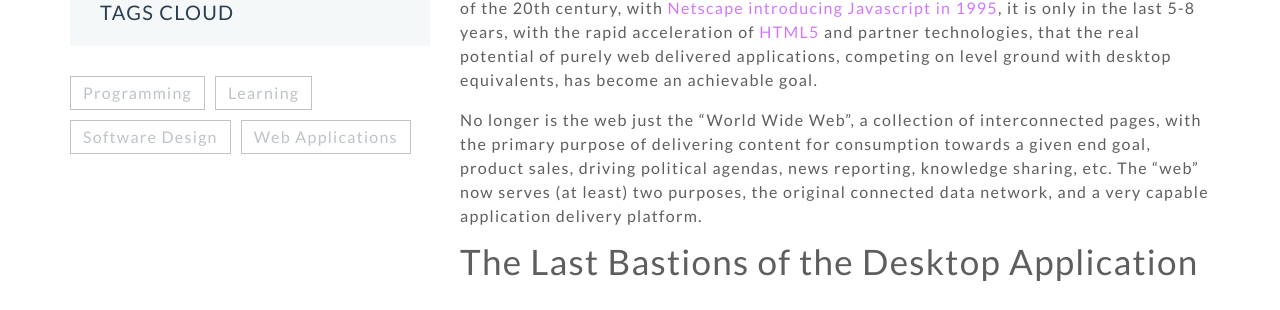
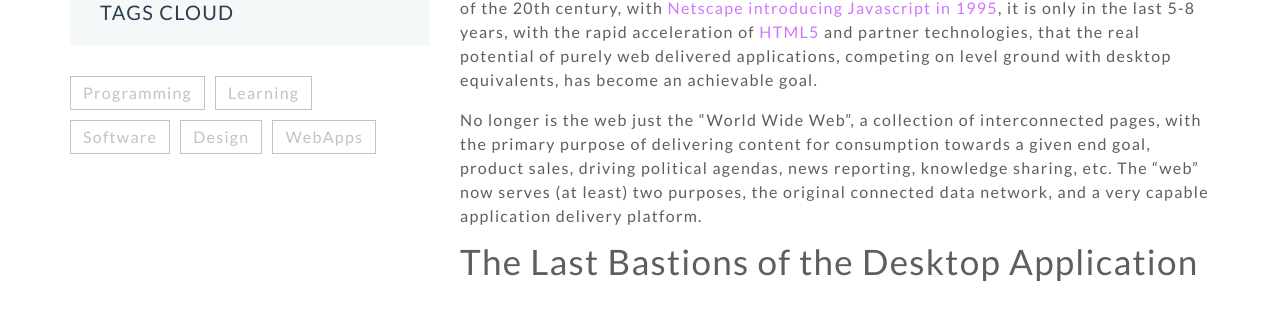
Before and after one commit to pgregory/pgregory.github.io, a Jekyll site: the page built from _posts/2017-05-27-is_web_killing_desktop.markdown, in a window 1280 px wide and 900 px high, scrolled down 1169 px. Shown: the part 133-443 px from the top of the window. Built offline with Jekyll 4.4.1, drawn with Linux system fonts in a browser that asks for light colours; nearby versions of some CDN libraries; comment, search, counter and statistics services are not loaded; some of the changed text lies outside the part shown.

```diff
--- a/_posts/2017-05-26-dont-learn-a-language.markdown
+++ b/_posts/2017-05-26-dont-learn-a-language.markdown
@@ -5,7 +5,7 @@ description: Future-proof your software career, don't get stuck in a rut.
 tagline: "Career Choices"
 date: 2017-05-26 15:53
 categories: [Programming]
-tags: [Programming, Learning, Software Design]
+tags: [Programming, Learning, Software, Design]
 image: img-03.jpg
 excerpt: |
   I'm occassionally asked "What is the best language for me to learn?", my response, "Don't learn a language, learn to program!"
--- a/_posts/2017-05-27-is_web_killing_desktop.markdown
+++ b/_posts/2017-05-27-is_web_killing_desktop.markdown
@@ -5,7 +5,7 @@ description: How developments in browser technology could make desktop developme
 tagline: "The Future of Software"
 date: 2017-05-27 12:50
 categories: [Development]
-tags: [Programming, Software Design, Web Applications]
+tags: [Programming, Software, Design, WebApps]
 image: browsers-1273344_1280.png
 excerpt: |
   With more and more high power API's coming to the browser, and the increasing demand for rapidly accessible, specialised applications, are we seeing the death of native desktop based application installs?
```
